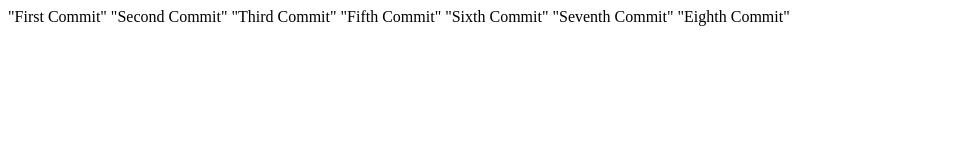
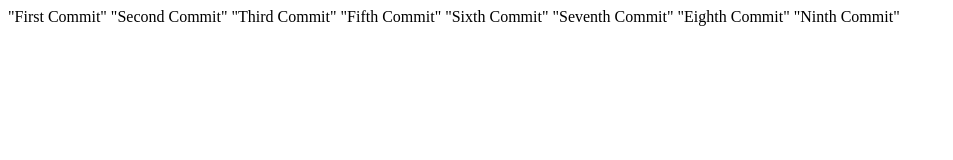
Before and after one commit to Isa-G88/bp-taller-isabella, a plain HTML site: page index.html in a window 1280 px wide. Shown: the whole page, without its empty margins (0-953 px from the left). Drawn offline with Linux system fonts and the light colour scheme.

Commit message:
Ninth Commit

```diff
--- a/index.html
+++ b/index.html
@@ -13,6 +13,6 @@
     "Sixth Commit"
     "Seventh Commit"
     "Eighth Commit"
-
+    "Ninth Commit"
 </body>
 </html>
```
